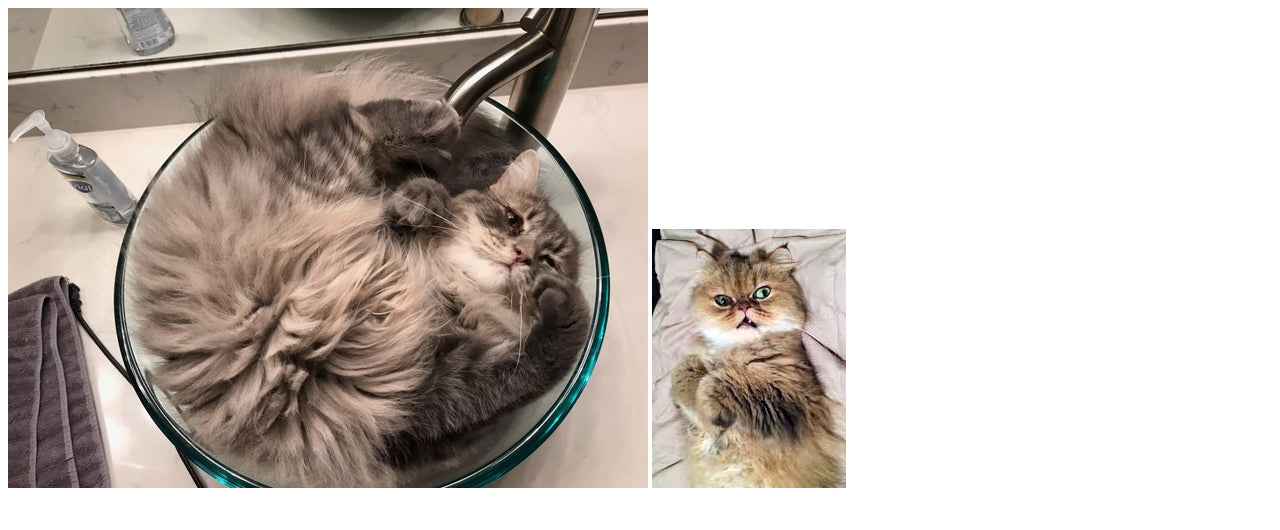
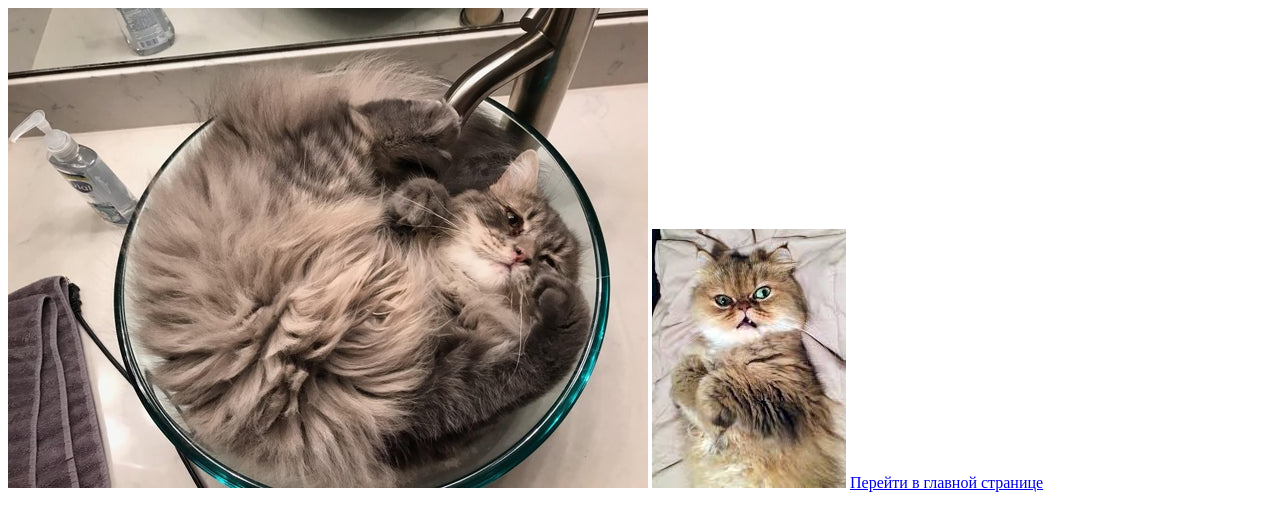
Before and after one commit to Pacifist-Today/Github-test-hw-3, a plain HTML site: page gallery.html in a window 1280 px wide. Drawn offline with Linux system fonts and the light colour scheme.

Commit message:
reference to index

```diff
--- a/gallery.html
+++ b/gallery.html
@@ -6,5 +6,7 @@
     <body>
         <img src="640x480_0xac120003_20437001301575960343.jpg">
         <img src="images.jpg">
+
+        <a href="index.html">Перейти в главной странице</a>
     </body>
 </html>
```
